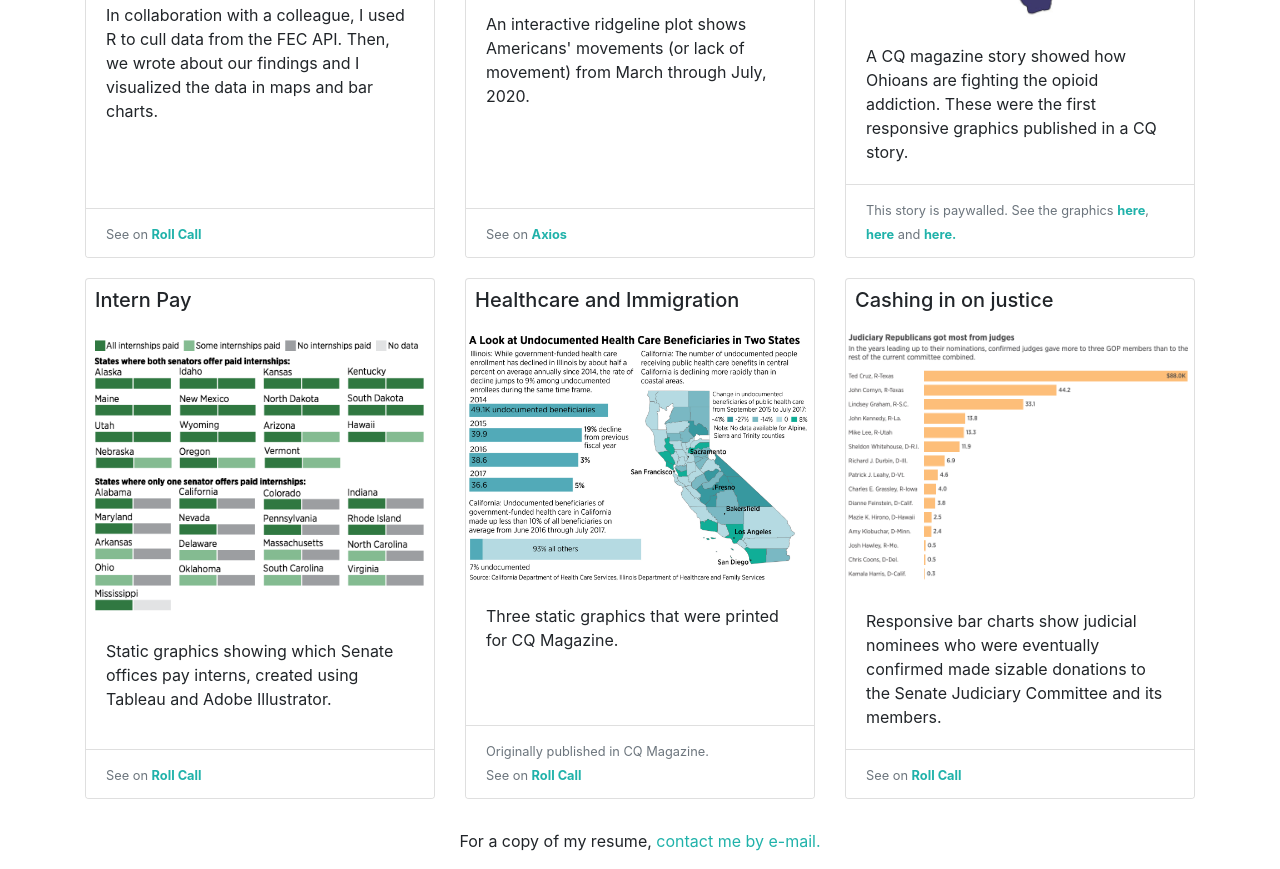
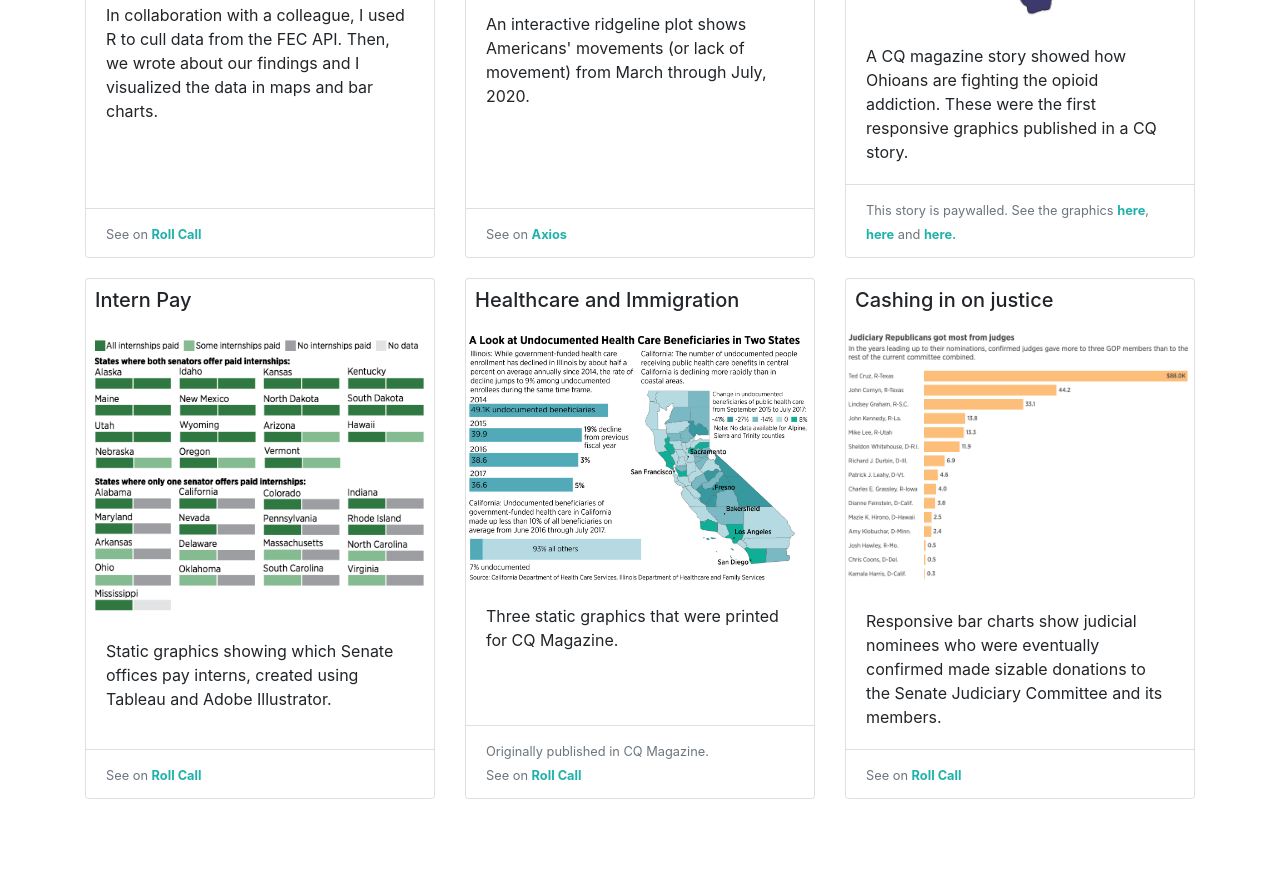
Before and after one commit to sarawise/sarawise, a plain HTML site: page index.html in a window 1280 px wide. Shown: the part 550-1419 px from the top of the page. After the commit the page ends 1359 px from the top, so only its background shows below. Drawn offline with nearby package versions, Linux system fonts and the light colour scheme.

Commit message:
Update index.html

```diff
--- a/index.html
+++ b/index.html
@@ -111,10 +111,6 @@
 
         </div>
     </div>
-    <div class="container footer">
-        <p class="footer-text">For a copy of my resume, <a href="mailto:sarawise89@gmail.com">contact me by e-mail.</a>
-        </p>
-    </div>
     <script src="https://code.jquery.com/jquery-3.3.1.slim.min.js"
         integrity="sha384-q8i/X+965DzO0rT7abK41JStQIAqVgRVzpbzo5smXKp4YfRvH+8abtTE1Pi6jizo" crossorigin="anonymous">
     </script>
```
